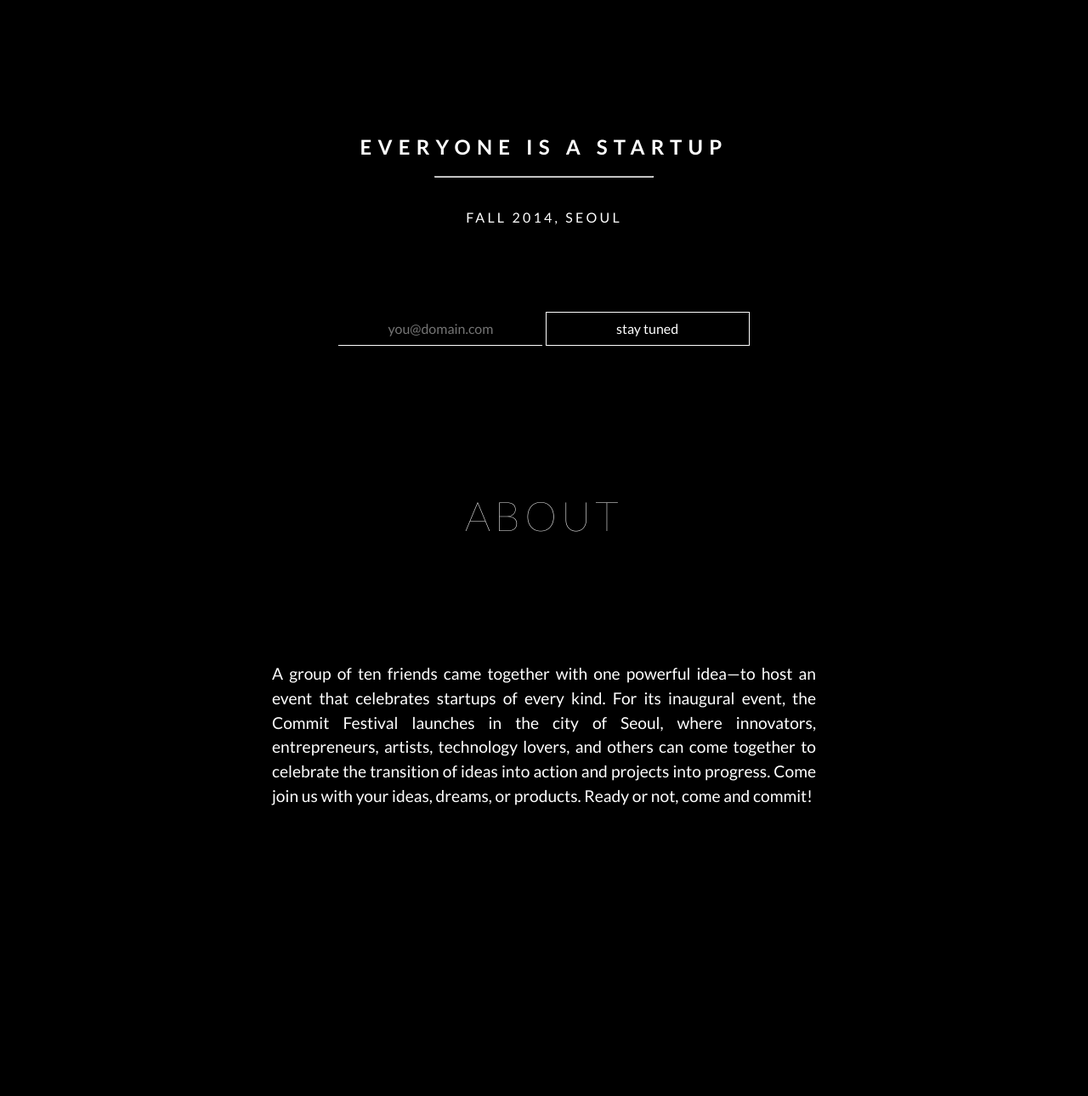
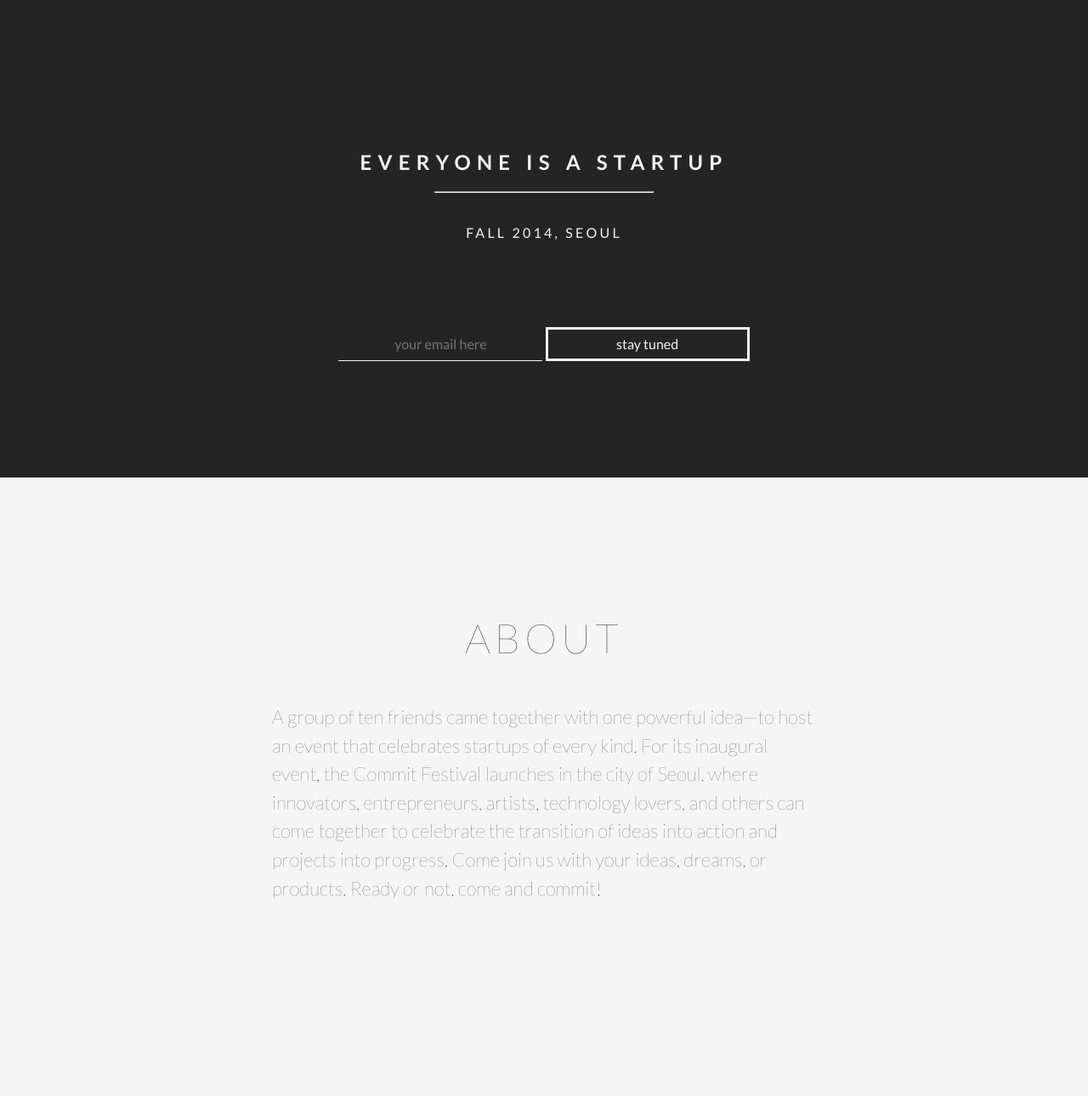
Before and after one commit to SeoulTech/commitseoul, a plain HTML site: page index.html in a window 1280 px wide. Shown: the part 238-1528 px from the top of the page at 85% size. Drawn offline with Linux system fonts and the light colour scheme.

Commit message:
change color scheme

```diff
--- a/index.html
+++ b/index.html
@@ -4,7 +4,9 @@
   <meta charset="UTF-8">
   <meta name="viewport" content="width=device-width, initial-scale=1, maximum-scale=1, user-scalable=no"/>
   <title>Commit Seoul</title>
+
   <link rel="stylesheet" href="./styles/styles.css">
+
   <link href='http://fonts.googleapis.com/css?family=Lato:100,400,700'
     rel='stylesheet' type='text/css'>
 </head>
@@ -21,8 +23,8 @@
           id="email"
           name="entry.1929687656"
           type="email"
-          placeholder="you@domain.com" >
-        <button id="subscribe" class="landing--subscribe button">stay tuned</button>
+          placeholder="your email here">
+        <button class="landing--subscribe button" id="subscribe">stay tuned</button>
       </form>
     </div>
   </div>
--- a/styles/about.css
+++ b/styles/about.css
@@ -1,8 +1,8 @@
 /*************************** about-page ***************************/
 
 .about {
-  background-color: #000;
-  color: #fff;
+  background-color: #f5f5f5;
+  color: #242424;
   margin: 0 auto;
   height: 100%;
   padding: 1em 0;
@@ -20,14 +20,15 @@
   margin: 0 auto;
   width: 80%;
   line-height: 1.5em;
-  text-align: justify;
-  font-size: 1.2em;
+  font-weight: 100;
+  /*text-align: justify;*/
+  font-size: 1.4em;
 }
 
 /****** PHONE ******/
 @media screen and (max-width: 568px) {
   .about--header {
-    margin: 0 0 1em 0;
+    margin: 1em 0 1em 0;
     font-weight: 700;
   }
 }
@@ -35,7 +36,7 @@
 /****** IPAD / LAPTOP ******/
 @media screen and (min-width: 569px) {
   .about--header {
-    margin: 0 0 3em 0;
+    margin: 3em 0 1em 0;
     font-weight: 100;
   }
 }
--- a/styles/landing.css
+++ b/styles/landing.css
@@ -3,7 +3,7 @@
 /****** DEFAULTS ******/
 
   .landing {
-    background-color: #000;
+    background-color: #242424;
     text-align: center;
     margin: 0 auto;
     height: 100%;
@@ -19,7 +19,7 @@
   .landing--header {
     text-transform: uppercase;
     letter-spacing: 0.1em;
-    font-size: 3em;
+    font-size: 4em;
   }
 
   .landing--motto {
@@ -62,19 +62,21 @@
     width: 15em;
     border-radius: 0;
     border: 0;
-    border-bottom: 1px solid #fff;
+    border-bottom: 1px solid #f5f5f5;
     margin-bottom: 1em;
     text-align: center;
+    color: #f5f5f5;
   }
 
   .landing--subscribe.button {
     width: 15em;
-    border: 1px solid #fff;
+    color: #f5f5f5;
+    border: 3px solid #f5f5f5;
   }
 
   .landing--subscribe.button:hover {
-    color: #000;
-    background-color: #fff;
+    color: #242424;
+    background-color: #f5f5f5;
   }
 
 
@@ -83,6 +85,7 @@
 
   .landing--header {
     font-weight: 700;
+    font-size: 3em;
     margin: 0 0 1em 0;
   }
 
@@ -105,7 +108,7 @@
 
   .landing--header {
     font-weight: 100;
-    margin: 0 0 5em 0;
+    margin: 1em 0 3em 0;
   }
 
 }
--- a/styles/main.css
+++ b/styles/main.css
@@ -1,3 +1,4 @@
+@import url('./normalize.css');
 @import url('./landing.css');
 @import url('./about.css');
 
@@ -21,25 +22,21 @@
   margin: auto;
 }
 
-.wrapper {
-}
-
 html, body {
   height: 100%;
-  background-color: #000;
+  background-color: #f5f5f5;
 }
 
 body {
   font-family: 'Lato', sans-serif;
-  color: #fff;
+  color: #f5f5f5;
 }
-
 
 .popover {
   position: relative;
-  background: #fff;
-  border: 1px solid #fff;
-  color: #000;
+  background: #f5f5f5;
+  border: 1px solid #f5f5f5;
+  color: #242424;
   width: 15em;
   height: 4em;
   padding: 0.5em;
@@ -61,14 +58,14 @@ body {
 
 .popover:after {
   border-color: rgba(0, 0, 0, 0);
-  border-top-color: #fff;
+  border-top-color: #f5f5f5;
   border-width: 10px;
   margin-left: -10px;
 }
 
 .popover:before {
   border-color: rgba(255, 255, 255, 0);
-  border-top-color: #fff;
+  border-top-color: #f5f5f5;
   border-width: 11px;
   margin-left: -11px;
 }
```
Also changed, not shown: styles/styles.css.
